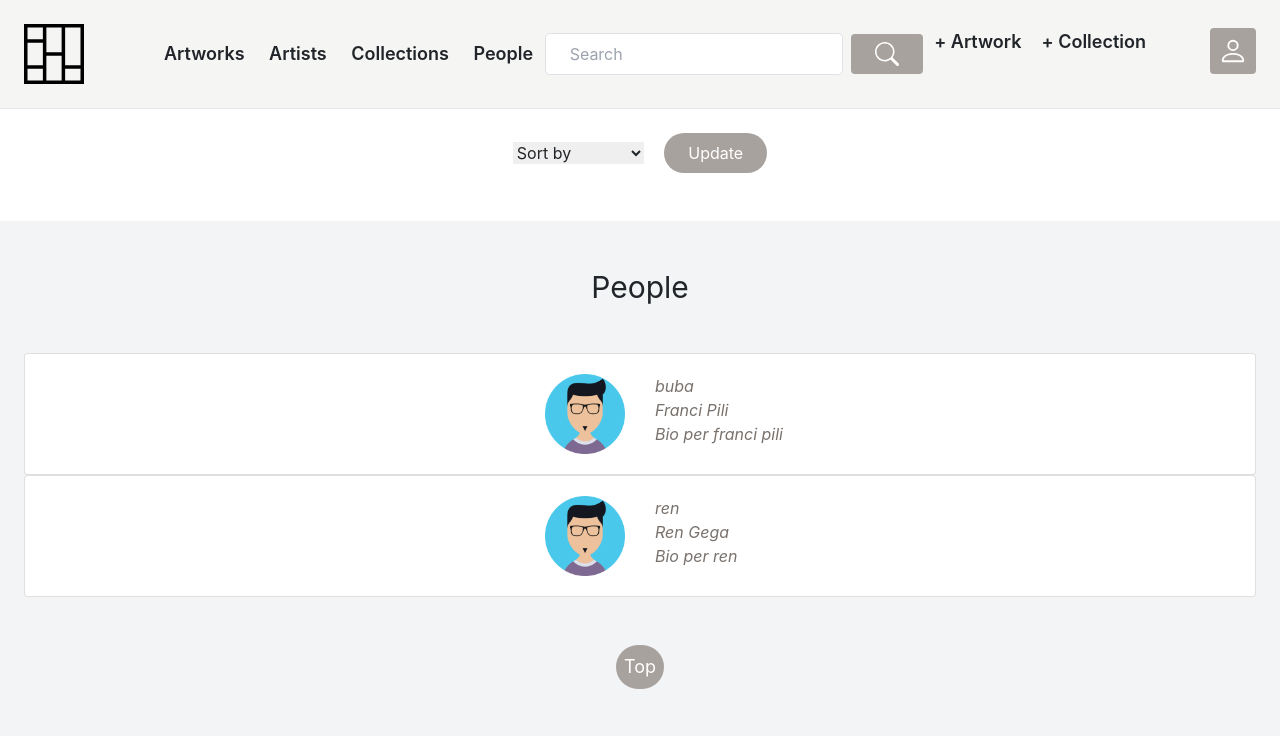
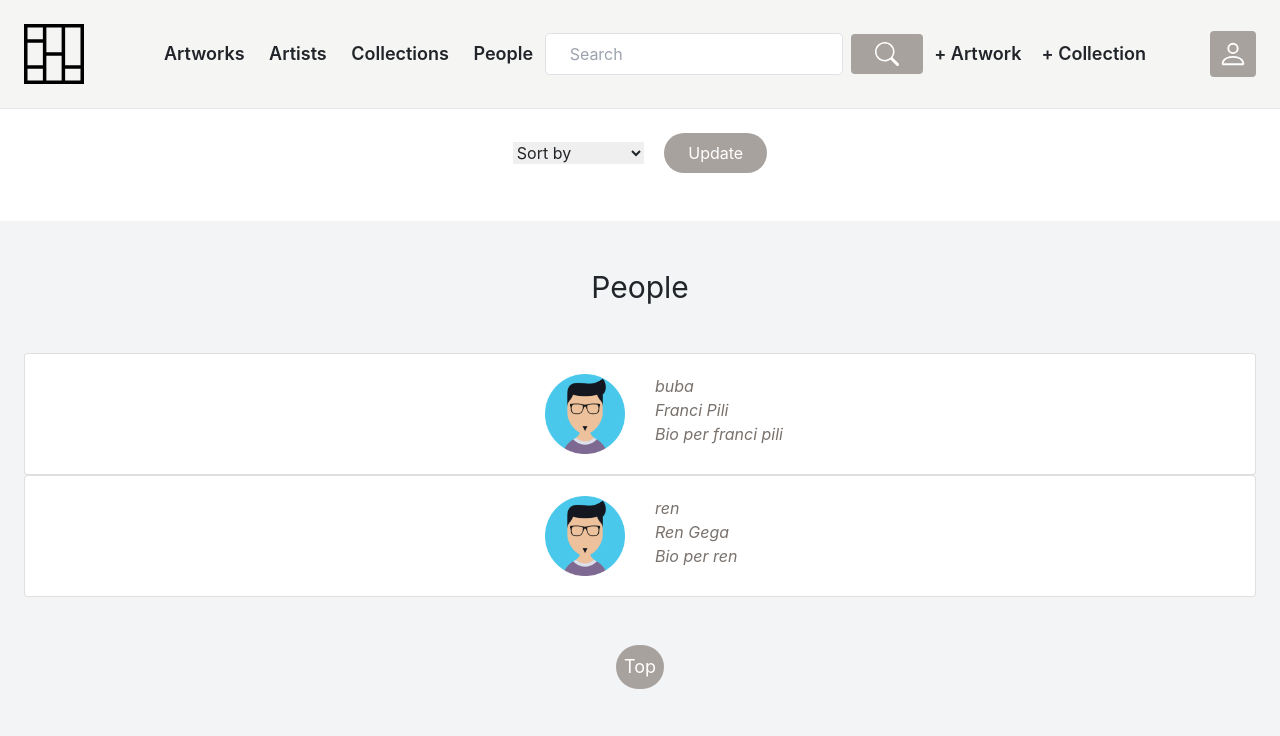
Before and after one commit to rengega/Art-Gallery, a Django app: page /accounts/all_users/ in a window 1280 px wide. Shown: the top 736 px of the page. Run offline with Django 4.2, Linux system fonts and the light colour scheme; a user stored in the database is signed in; data comes from the database, SQL or seed files in the repository; some libraries are stand-ins or nearby versions.

Commit message:
trying to fix error on user button for safari

```diff
--- a/core/templates/core/base.html
+++ b/core/templates/core/base.html
@@ -97,7 +97,7 @@
         </a>
     </div>
 
-    <div class="space-x-0 xl:space-x-6 d-flex justify-between align-center">
+    <div class="space-x-0 xl:space-x-6 d-flex justify-between align-items-center">
 
         {% if request.user.is_authenticated %}
         <div class="d-none d-xl-flex mr-10 space-x-5">
@@ -106,7 +106,7 @@
         </div>
         {% endif %}
 
-        <div class="dropdown">
+        <div class="dropdown flex align-items-center">
             <a href="#" class="p-2 font-bold bg-stone-400 text-white hover:bg-stone-500 rounded" type="button" id="dropdownMenuButton1" data-toggle="dropdown" aria-haspopup="true" aria-expanded="false">
                 <svg xmlns="http://www.w3.org/2000/svg" width="30" height="30" fill="currentColor" class="bi bi-person text-3xl" viewBox="0 0 16 16">
                     <path d="M8 8a3 3 0 1 0 0-6 3 3 0 0 0 0 6Zm2-3a2 2 0 1 1-4 0 2 2 0 0 1 4 0Zm4 8c0 1-1 1-1 1H3s-1 0-1-1 1-4 6-4 6 3 6 4Zm-1-.004c-.001-.246-.154-.986-.832-1.664C11.516 10.68 10.289 10 8 10c-2.29 0-3.516.68-4.168 1.332-.678.678-.83 1.418-.832 1.664h10Z"/>
```
